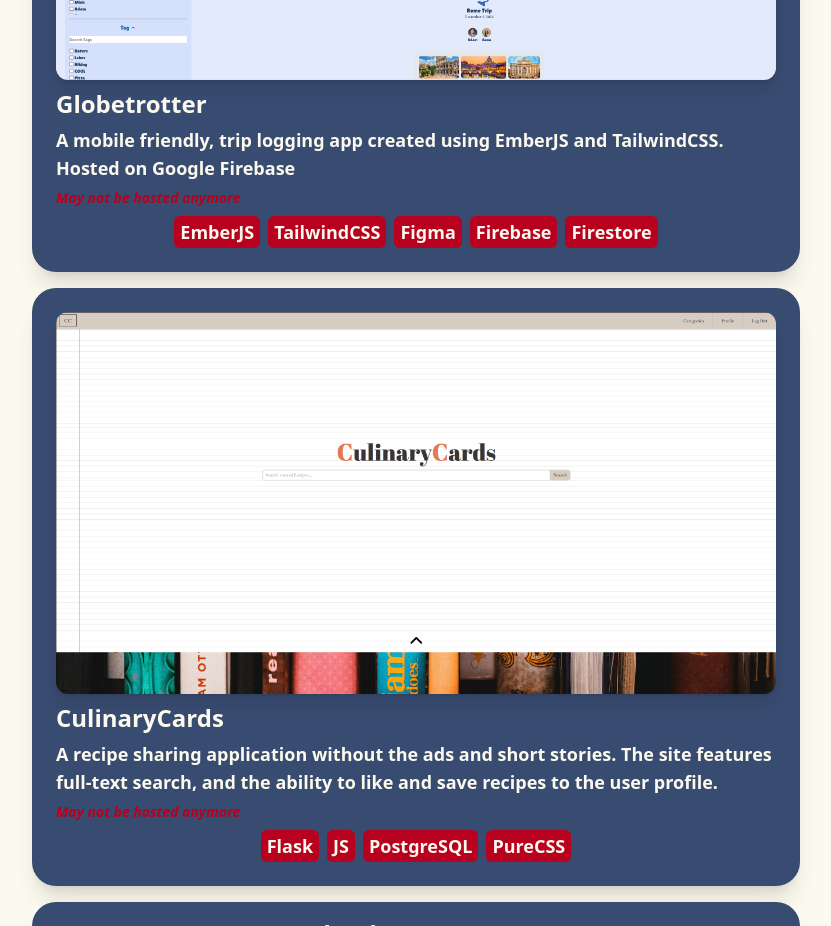
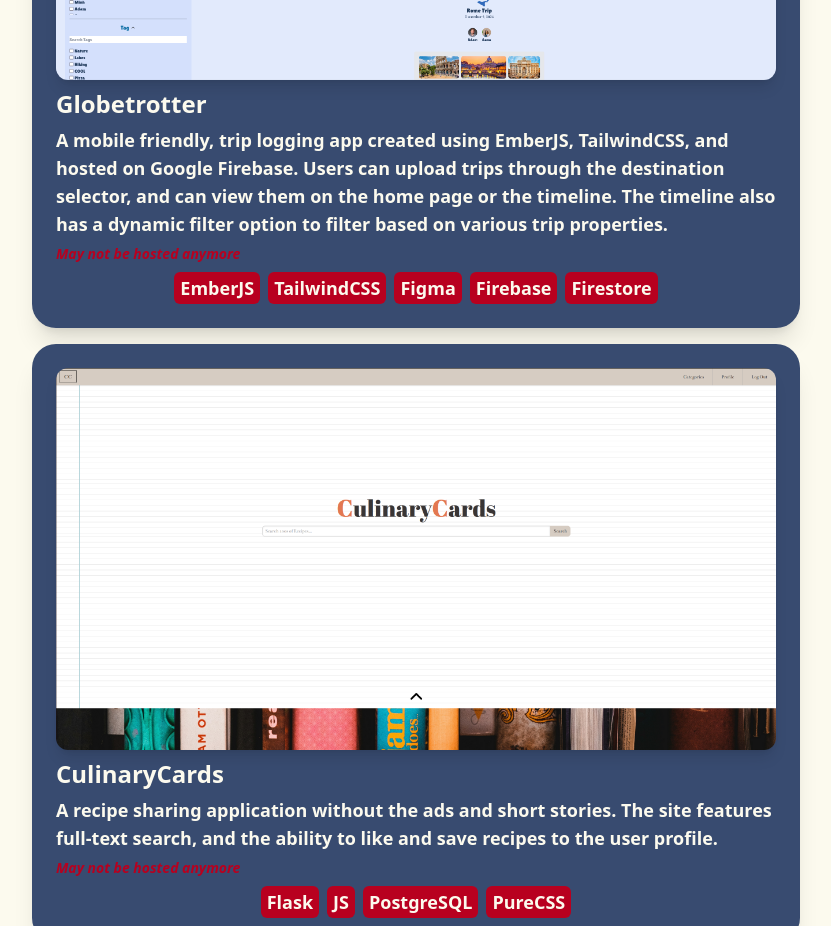
Before and after one commit to AdamKvant/AdamKvantSite, a SvelteKit app: page /projects in a window 1280 px wide. Shown: the part 1200-2126 px from the top of the page, without its empty margins (224-1055 px from the left). Built offline with nearby package versions, Linux system fonts and the light colour scheme.

Commit message:
updated Globetrotter desc

```diff
--- a/src/components/Projects.svelte
+++ b/src/components/Projects.svelte
@@ -11,7 +11,7 @@
     },
     {
       title:"Globetrotter",
-      description:"A mobile friendly, trip logging app created using EmberJS and TailwindCSS. Hosted on Google Firebase",
+      description:"A mobile friendly, trip logging app created using EmberJS, TailwindCSS, and hosted on Google Firebase. Users can upload trips through the destination selector, and can view them on the home page or the timeline. The timeline also has a dynamic filter option to filter based on various trip properties.",
       tags: ["EmberJS","TailwindCSS", "Figma","Firebase","Firestore"],
       disclaimer:true,
       source:"Globetrotter.png",
```
